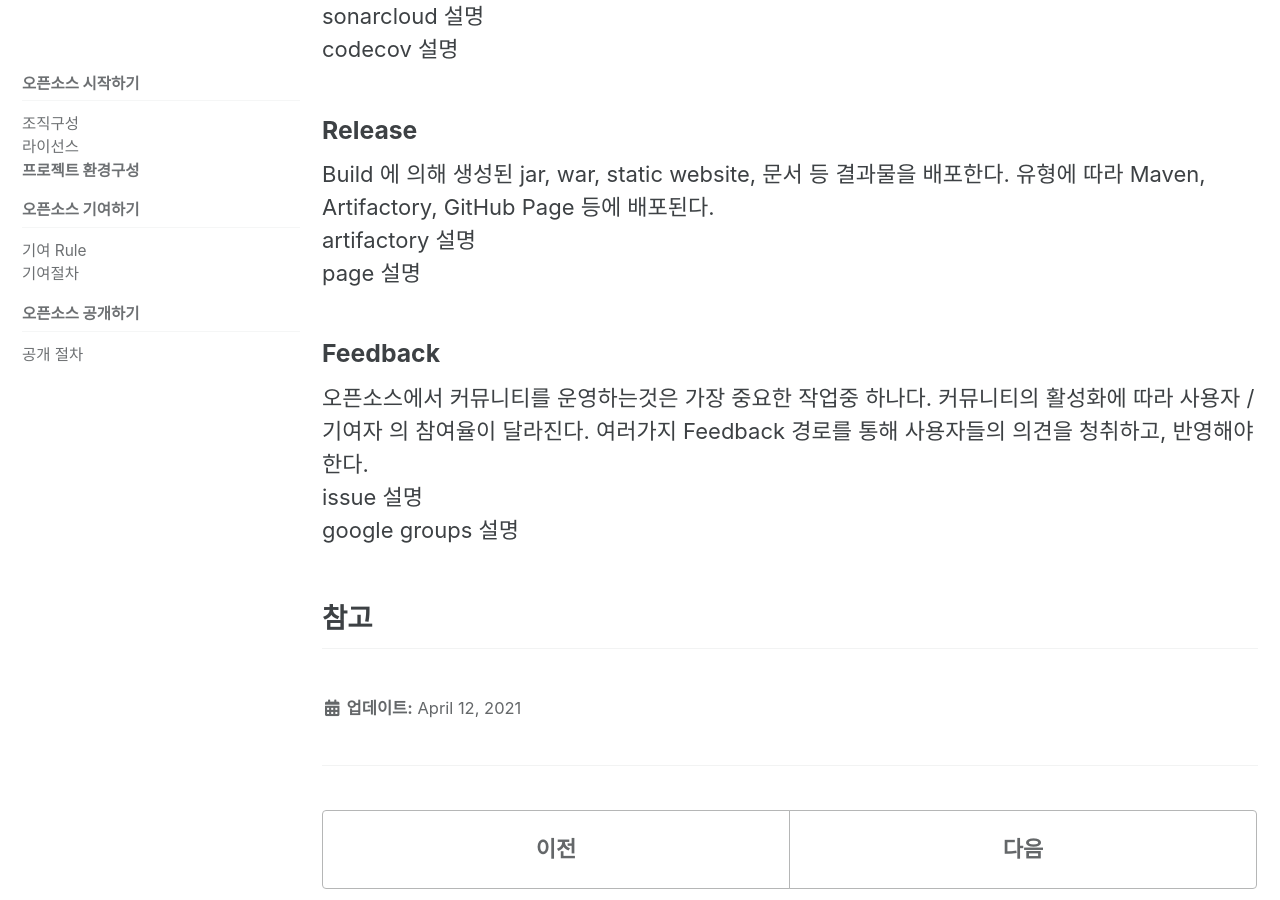
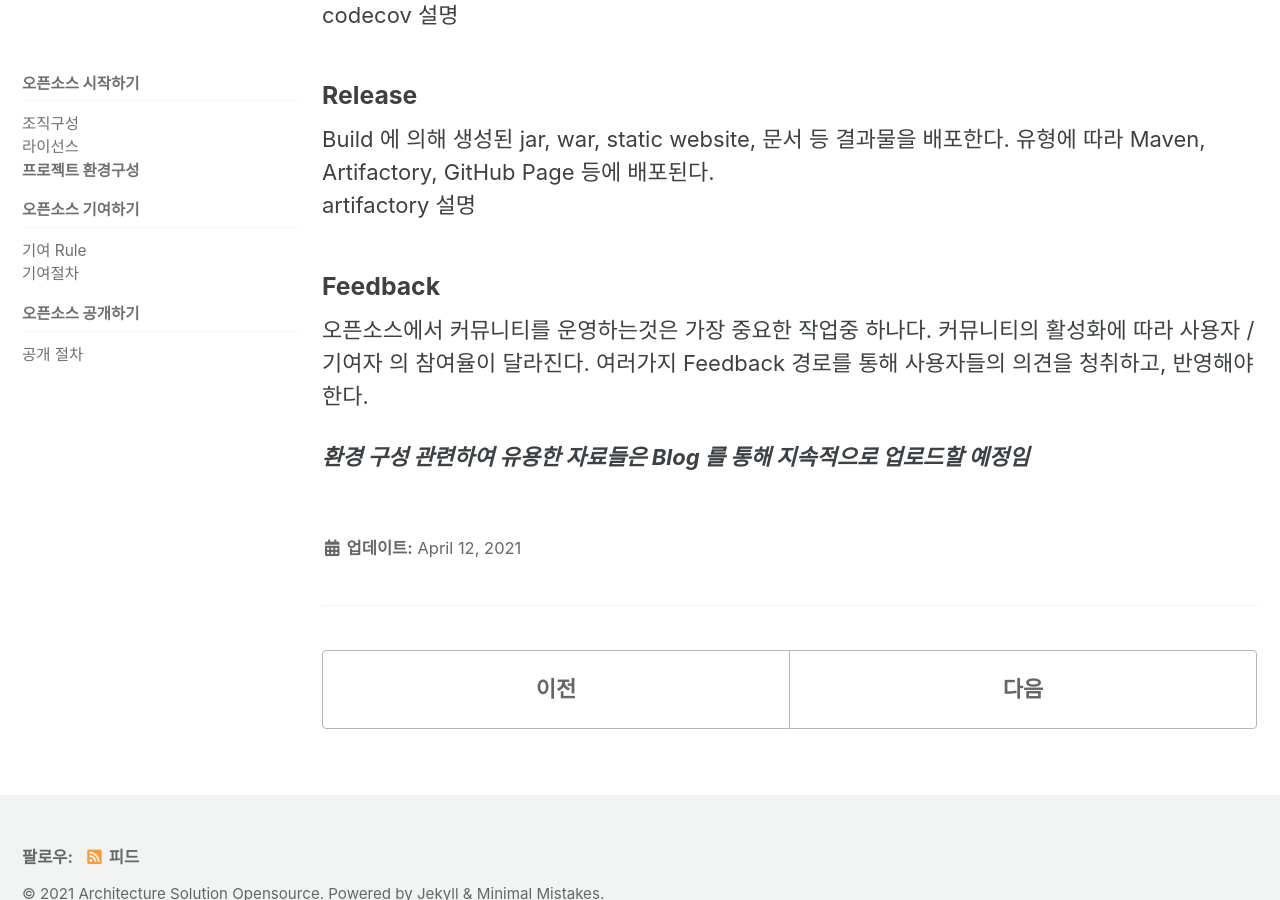
Before and after one commit to ArchiSol/archisol.github.io, a Jekyll site: the page built from _docs/03-setupOSSEnv.md, in a window 1280 px wide and 900 px high, scrolled down 2448 px. Built offline with Jekyll 4.4.1, drawn with Linux system fonts in a browser that asks for light colours; cached includes are drawn as plain includes.

Commit message:
docs: update

```diff
--- a/_docs/03-setupOSSEnv.md
+++ b/_docs/03-setupOSSEnv.md
@@ -47,14 +47,10 @@ codecov 설명
 Build 에 의해 생성된 jar, war, static website, 문서 등 결과물을 배포한다.
 유형에 따라 Maven, Artifactory, GitHub Page 등에 배포된다.
 artifactory 설명
-page 설명
 
 
 ### Feedback
 오픈소스에서 커뮤니티를 운영하는것은 가장 중요한 작업중 하나다. 커뮤니티의 활성화에 따라 사용자 / 기여자 의 참여율이 달라진다.
 여러가지 Feedback 경로를 통해 사용자들의 의견을 청취하고, 반영해야한다.
-issue 설명
-google groups 설명
 
-
-## 참고
+***환경 구성 관련하여 유용한 자료들은 Blog 를 통해 지속적으로 업로드할 예정임***
```
